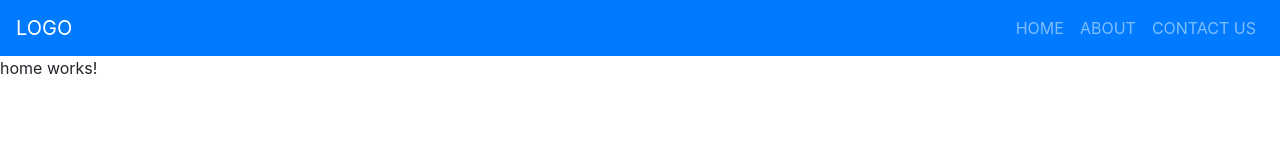
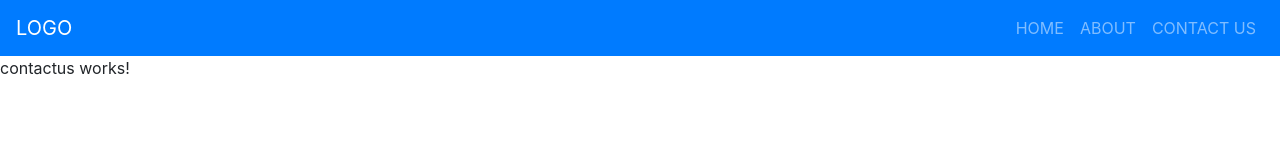
Before and after one commit to sunilmondal4you/angular7-basic-layout, an Angular app: page /contactus in a window 1280 px wide. Shown: the top 160 px of the page. Built offline with nearby package versions, Linux system fonts and the light colour scheme.

Commit message:
cotact us page added.

```diff
--- a/src/app/app.module.ts
+++ b/src/app/app.module.ts
@@ -5,12 +5,14 @@ import { AppRoutingModule } from './app-routing.module';
 import { AppComponent } from './app.component';
 import { HomeComponent } from './components/home/home.component';
 import { AboutComponent } from './about/about.component';
+import { ContactusComponent } from './contactus/contactus.component';
 
 @NgModule({
   declarations: [
     AppComponent,
     HomeComponent,
-    AboutComponent
+    AboutComponent,
+    ContactusComponent
   ],
   imports: [
     BrowserModule,
--- /dev/null
+++ b/src/app/contactus/contactus.component.html
@@ -0,0 +1,3 @@
+<p>
+  contactus works!
+</p>
--- /dev/null
+++ b/src/app/contactus/contactus.component.ts
@@ -0,0 +1,15 @@
+import { Component, OnInit } from '@angular/core';
+
+@Component({
+  selector: 'app-contactus',
+  templateUrl: './contactus.component.html',
+  styleUrls: ['./contactus.component.css']
+})
+export class ContactusComponent implements OnInit {
+
+  constructor() { }
+
+  ngOnInit() {
+  }
+
+}
```
Also changed, not shown: src/app/app-routing.module.ts (+4 -3 lines), src/app/contactus/contactus.component.css (added).
